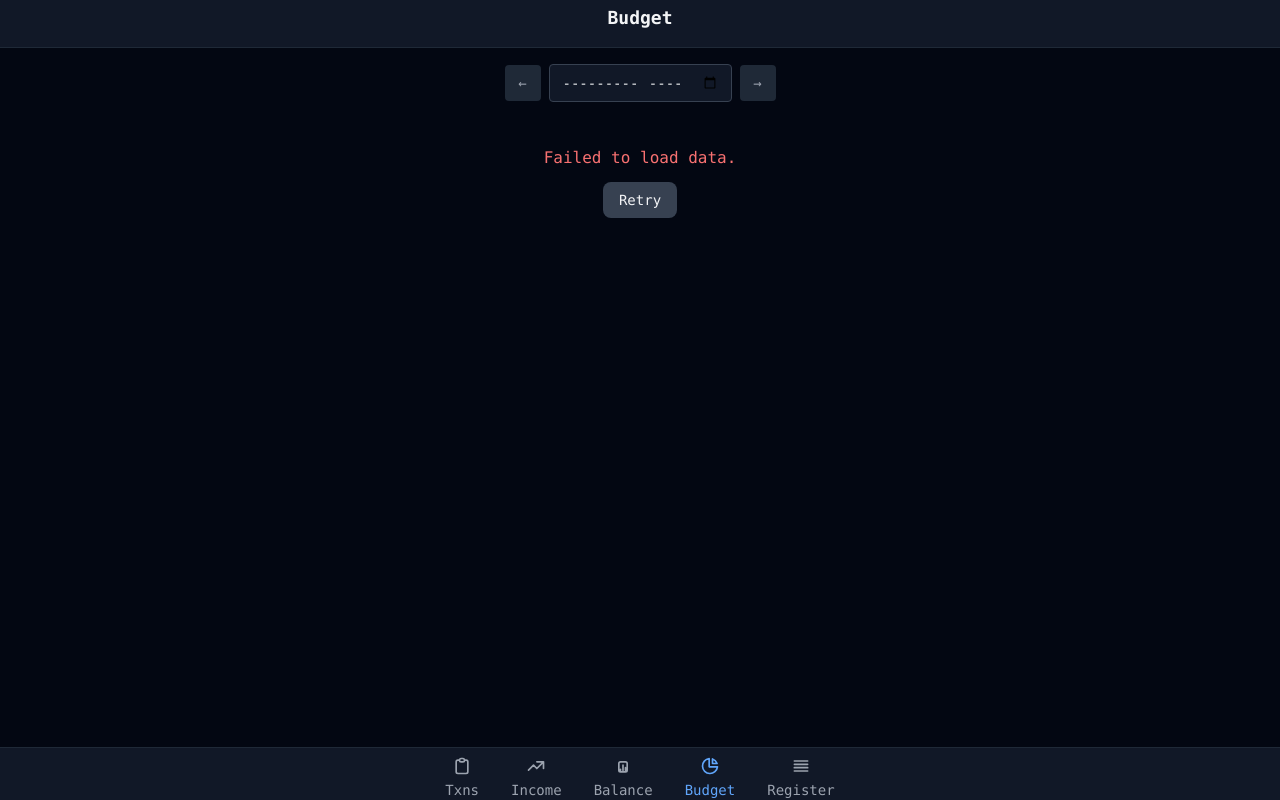
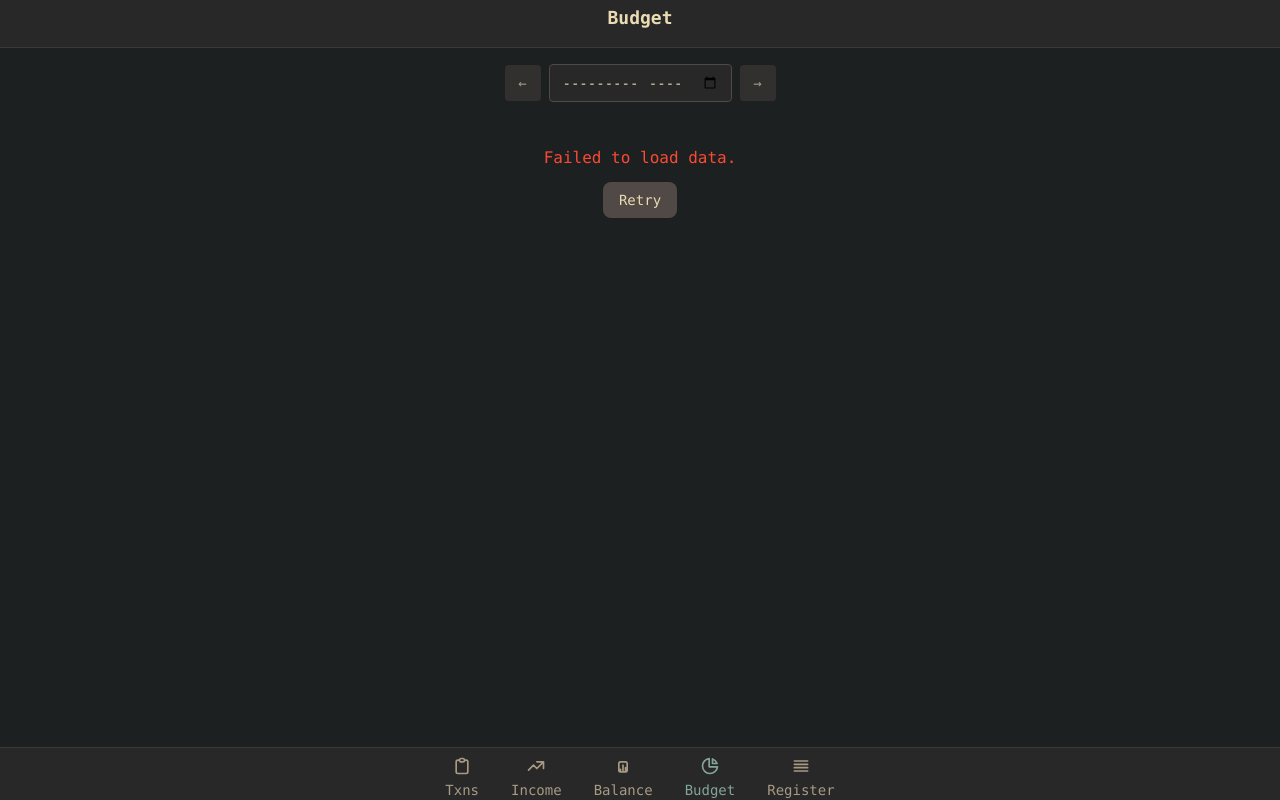
Before and after one commit to chiendo97/hledger-webapp, a Python web app: template templates/budget.html in a window 1280 px wide. Run offline with Jinja, Linux system fonts and the light colour scheme; the template is opened without the code that fills it, so the values that code supplies are empty; style sheets or scripts are compiled from the project's sources.

Commit message:
Re-skin entire color palette to gruvbox dark theme
Replace cold Tailwind blue-grays with warm gruvbox tones across all
semantic tokens, account accent colors, and PWA manifest/meta colors.

Co-Authored-By: Claude Opus 4.6 <noreply@anthropic.com>

```diff
--- a/style.css
+++ b/style.css
@@ -3,48 +3,48 @@
 /* ===== Theme Tokens ===== */
 
 @theme {
-  /* Surfaces */
-  --color-surface: #030712;
-  --color-surface-raised: #111827;
-  --color-surface-overlay: #000000b3;
+  /* Surfaces (gruvbox dark) */
+  --color-surface: #1d2021;
+  --color-surface-raised: #282828;
+  --color-surface-overlay: #1d2021b3;
 
   /* Borders */
-  --color-border: #1f2937;
-  --color-border-hover: #4b5563;
-  --color-border-input: #374151;
+  --color-border: #3c3836;
+  --color-border-hover: #665c54;
+  --color-border-input: #504945;
 
-  /* Text */
-  --color-text: #f3f4f6;
-  --color-text-muted: #9ca3af;
-  --color-text-faint: #6b7280;
-  --color-text-heading: #d1d5db;
+  /* Text (gruvbox fg) */
+  --color-text: #ebdbb2;
+  --color-text-muted: #a89984;
+  --color-text-faint: #928374;
+  --color-text-heading: #d5c4a1;
 
-  /* Accent */
-  --color-accent: #2563eb;
-  --color-accent-hover: #1d4ed8;
-  --color-accent-text: #60a5fa;
-  --color-accent-light: #3b82f6;
+  /* Accent (gruvbox blue) */
+  --color-accent: #458588;
+  --color-accent-hover: #076678;
+  --color-accent-text: #83a598;
+  --color-accent-light: #83a598;
 
   /* Secondary surfaces */
-  --color-surface-button: #374151;
-  --color-surface-button-hover: #4b5563;
-  --color-surface-inset: #1f2937;
+  --color-surface-button: #504945;
+  --color-surface-button-hover: #665c54;
+  --color-surface-inset: #32302f;
 
-  /* Success */
-  --color-success: #16a34a;
-  --color-success-hover: #22c55e;
+  /* Success (gruvbox aqua) */
+  --color-success: #689d6a;
+  --color-success-hover: #8ec07c;
 
-  /* Financial (semantic) */
-  --color-positive: #4ade80;
-  --color-negative: #f87171;
+  /* Financial (semantic — gruvbox green/red) */
+  --color-positive: #b8bb26;
+  --color-negative: #fb4934;
 
-  /* Warning */
-  --color-warning: #eab308;
-  --color-warning-text: #facc15;
+  /* Warning (gruvbox yellow) */
+  --color-warning: #d79921;
+  --color-warning-text: #fabd2f;
 
   /* Interactive text */
-  --color-text-link-danger: #fca5a5;
-  --color-text-link-accent: #93c5fd;
+  --color-text-link-danger: #fb4934;
+  --color-text-link-accent: #83a598;
 }
 
 /* ===== Component Classes ===== */
--- a/templates/base.html
+++ b/templates/base.html
@@ -7,7 +7,7 @@
   <meta name="mobile-web-app-capable" content="yes">
   <meta name="apple-mobile-web-app-capable" content="yes">
   <meta name="apple-mobile-web-app-status-bar-style" content="black-translucent">
-  <meta name="theme-color" content="#111827">
+  <meta name="theme-color" content="#282828">
   <link rel="manifest" href="/static/manifest.json">
   <link rel="apple-touch-icon" sizes="180x180" href="/static/apple-touch-icon.png">
   <title>{% block title %}hledger{% endblock %}</title>
```
Also changed, not shown: app.py (+16 -24 lines), static/manifest.json.
